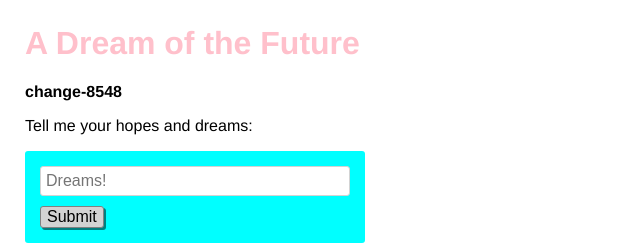
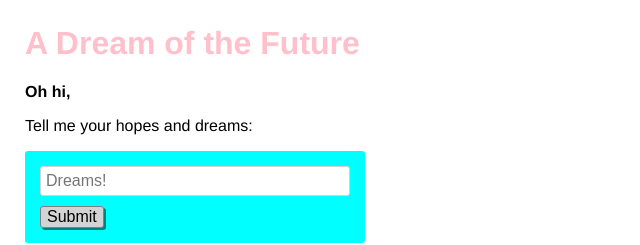
Before and after one commit to glitch-test/test-push, a website: page views/index.html in a window 1280 px wide. Shown: the top 245 px of the page, 0-640 px from the left. Drawn offline with nearby package versions, Linux system fonts and the light colour scheme; no server answers.

Commit message:
Commit: github-8947

```diff
--- a/views/index.html
+++ b/views/index.html
@@ -26,7 +26,7 @@
     </header>
 
     <main>
-      <p class="bold">change-8548</p>
+      <p class="bold">Oh hi,</p>
       <p>Tell me your hopes and dreams:</p>
       <form>
         <input type="text" maxlength="100" placeholder="Dreams!">
```
